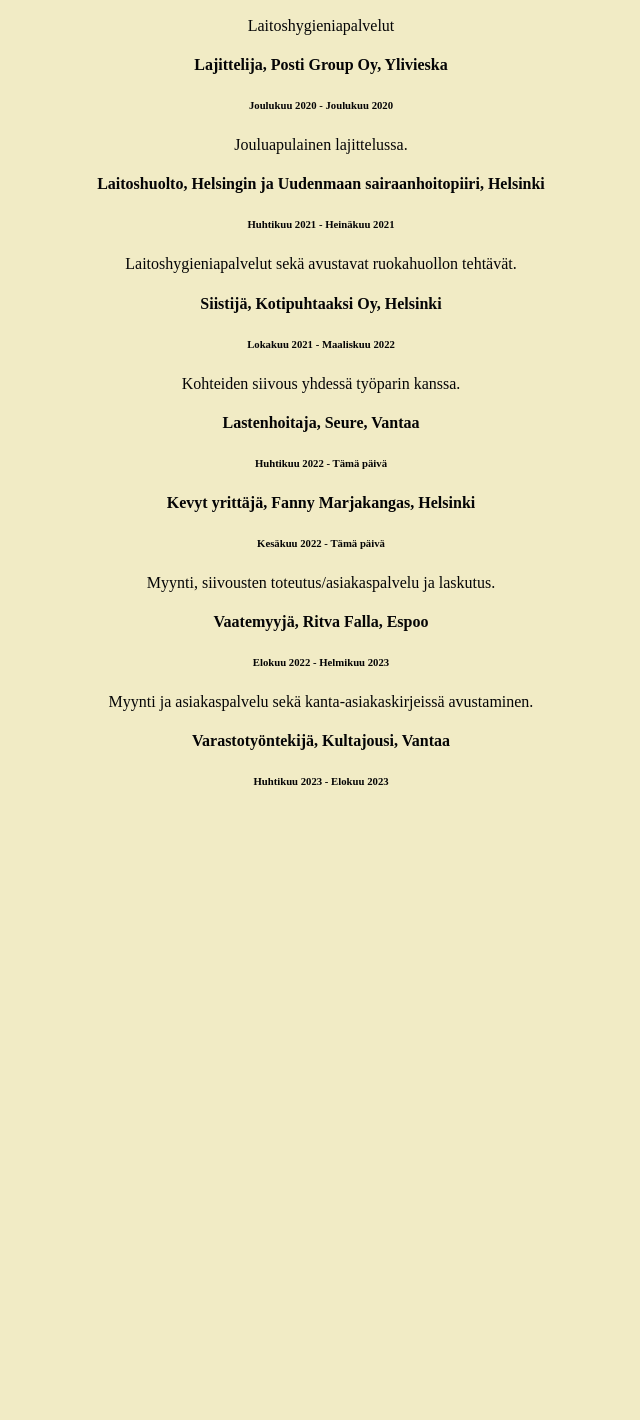
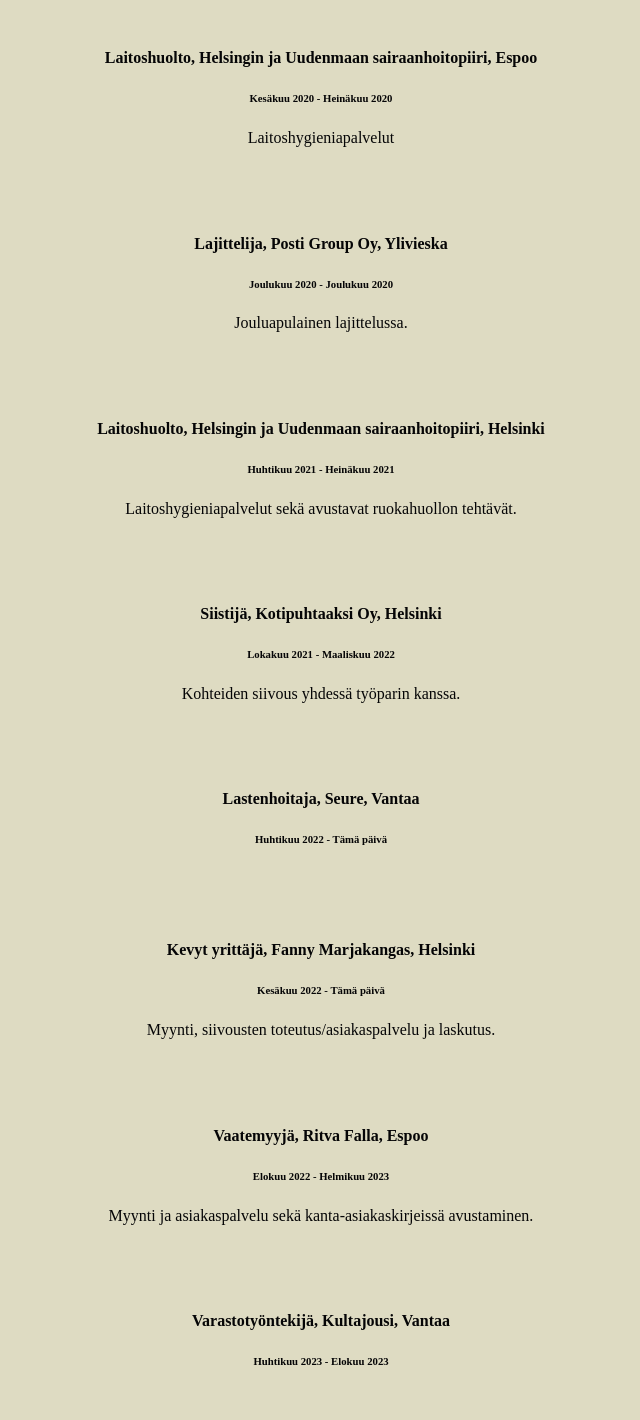
Before and after one commit to Fannyaleksandra/Fannyaleksandra.github.io, a plain HTML site: page työkokemus.html in a window 1280 px wide. Shown: the part 262-1682 px from the top of the page, without its empty margins (319-959 px from the left). Before the commit the page ends 1074 px from the top, so only its background shows below. Drawn offline with Linux system fonts and the light colour scheme.

Commit message:
lisäykset

```diff
--- a/style.css
+++ b/style.css
@@ -1,8 +1,12 @@
 body {
-    background-color: rgb(241, 235, 197);
+    background-color: rgb(222, 219, 194);
   }
 
   * {
     text-align: center;
     color: rgb(5, 5, 6);
   }
+
+  div {
+    padding: 25px 10px 25px 10px;
+   }
--- a/työkokemus.html
+++ b/työkokemus.html
@@ -8,39 +8,57 @@
     <body>
         <h1>Ty&#246;kokemus</h1>
 
+        <div>
         <h4>Siistij&auml;, Kiiltopiste Oy, Ylivieska</h4>
         <h6>Elokuu 2017 - Maaliskuu 2021</h6>
         <p>Halli- ja toimistotilojen puhtaanapito.</p>
+        </div>
 
+        <div>
         <h4>Laitoshuolto, Helsingin ja Uudenmaan sairaanhoitopiiri, Espoo</h4>
         <h6>Kes&auml;kuu 2020 - Hein&#228;kuu 2020</h6>
         <p>Laitoshygieniapalvelut</p>
+        </div>
 
+        <div>
         <h4>Lajittelija, Posti Group Oy, Ylivieska</h4>
         <h6>Joulukuu 2020 - Joulukuu 2020</h6>
         <p>Jouluapulainen lajittelussa.</p>
+        </div>
 
+        <div>
         <h4>Laitoshuolto, Helsingin ja Uudenmaan sairaanhoitopiiri, Helsinki</h4>
         <h6>Huhtikuu 2021 - Hein&#228;kuu 2021</h6>
         <p>Laitoshygieniapalvelut sek&#228; avustavat ruokahuollon teht&#228;v&#228;t.</p>
+</div>
 
+<div>
         <h4>Siistij&auml;, Kotipuhtaaksi Oy, Helsinki</h4>
         <h6>Lokakuu 2021 - Maaliskuu 2022</h6>
         <p>Kohteiden siivous yhdess&#228; ty&#246;parin kanssa.</p>
+        </div>
 
+        <div>
         <h4>Lastenhoitaja, Seure, Vantaa</h4>
         <h6>Huhtikuu 2022 - T&auml;m&auml; p&auml;iv&auml;</h6>
+        </div>
 
+        <div>
         <h4>Kevyt yritt&auml;j&auml;, Fanny Marjakangas, Helsinki</h4>
         <h6>Kes&auml;kuu 2022 - T&auml;m&auml; p&auml;iv&auml;</h6>
         <p>Myynti, siivousten toteutus/asiakaspalvelu ja laskutus.</p>
+        </div>
 
+<div>
         <h4>Vaatemyyj&auml;, Ritva Falla, Espoo</h4>
         <h6>Elokuu 2022 - Helmikuu 2023</h6>
         <p>Myynti ja asiakaspalvelu sek&#228; kanta-asiakaskirjeiss&#228; avustaminen.</p>
+</div>
 
+<div>
         <h4>Varastoty&#246;ntekij&auml;, Kultajousi, Vantaa</h4>
         <h6>Huhtikuu 2023 - Elokuu 2023</h6>
+        </div>
 
     </body>
 
```
Also changed, not shown: harrastukset.html (+3 -1 lines), index.html (+1 -1 lines), kielitaidot.html (+6 -1 lines), yhteystiedot.html (+4 -0 lines).
